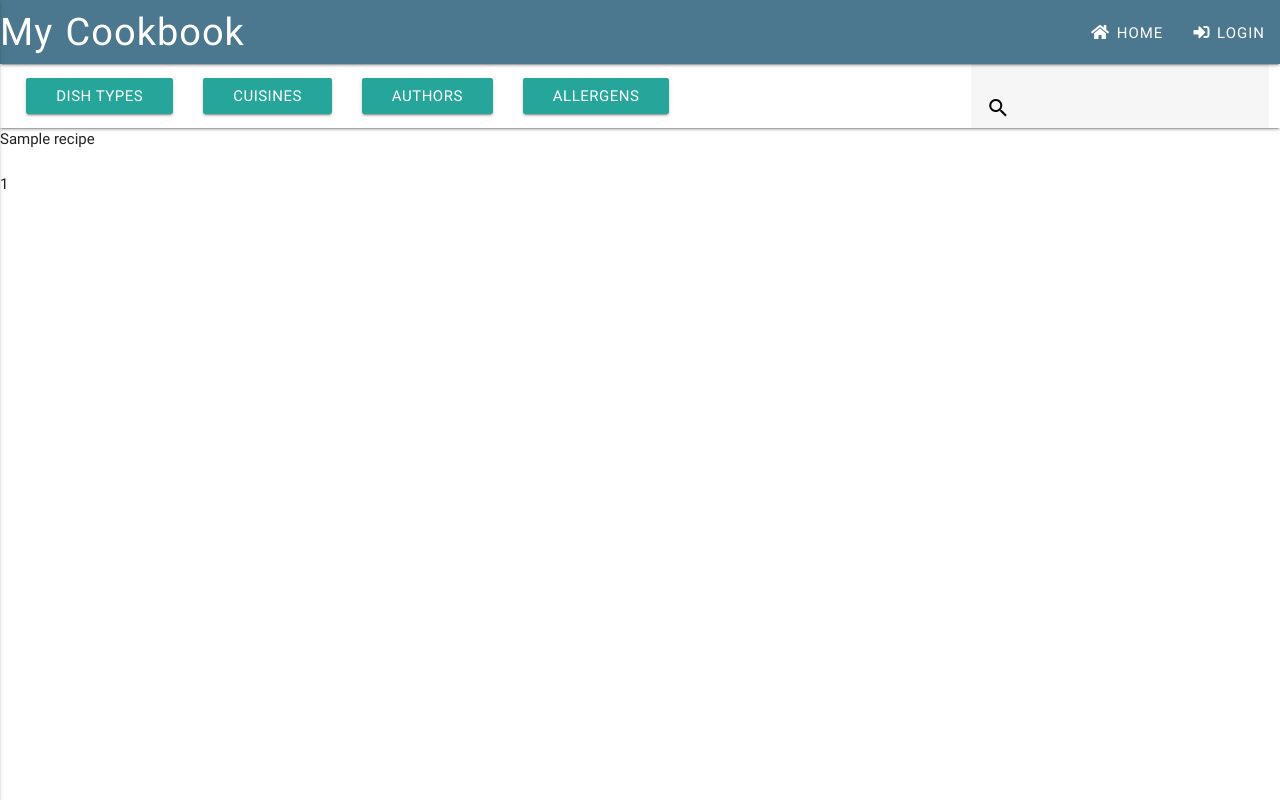
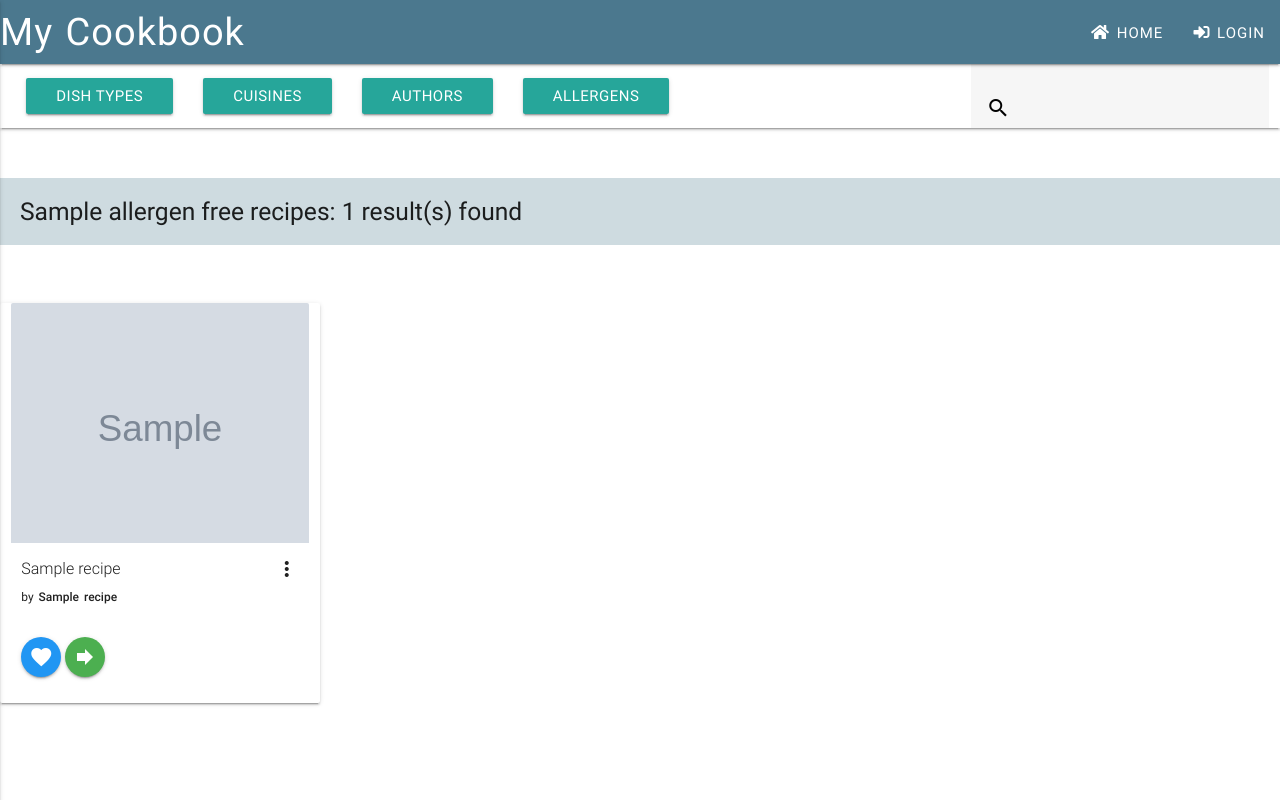
Before and after one commit to Code-Institute-Submissions/online-cookbook-3, a Flask app: a page that uses templates/base.html in a window 1280 px wide. Run offline with Flask 2, Linux system fonts and the light colour scheme; grey boxes marked "Sample" are stand-in pictures; a database or web service that is not in the repository returns one stand-in record (values such as "Sample title"); some libraries are stand-ins or nearby versions.

Commit message:
Added functionality to search by allergens to retrieve allergen free recipes

```diff
--- a/app.py
+++ b/app.py
@@ -301,9 +301,9 @@ def search_allergen(allergen_name):
     users = mongo.db.users.find()
     allergens = mongo.db.allergens.find()
     recipes =  mongo.db.recipes
-    allergen_result = recipes.find({'allergen_name': allergen_name})
+    allergen_result = recipes.find({'allergen_name':{'$not': {'$eq': allergen_name}}})
     allergen_count = allergen_result.count()
-    return render_template('searchallergen.html', result = allergen_result,
+    return render_template('searchallergen.html', result = allergen_result, allergen_name=allergen_name,
                             count = allergen_count, dishes=dishes, cuisines=cuisines, users=users, allergens=allergens)
 
 
--- a/templates/base.html
+++ b/templates/base.html
@@ -58,7 +58,9 @@
                     </ul>
                     <ul id="allergens2" class="dropdown-content">
                       {% for allergen in allergens %}
+                          {% if allergen.allergen_name != 'No allergens' %}
                           <li><a href="{{url_for('search_allergen', allergen_name=allergen.allergen_name)}}">{{allergen.allergen_name}}</a></li>
+                          {% endif %}
                       {% endfor %}
                     </ul>
                     <ul class="side-nav" id="mobile-demo">
@@ -105,9 +107,11 @@
                   {% endfor %}
                 </ul>
                 <ul id="allergens1" class="dropdown-content">
-                    {% set _stub = allergens.rewind() %}
+                  {% set _stub = allergens.rewind() %}
                   {% for allergen in allergens %}
+                      {% if allergen.allergen_name != 'No allergens' %}
                       <li><a href="{{url_for('search_allergen', allergen_name=allergen.allergen_name)}}">{{allergen.allergen_name}}</a></li>
+                      {% endif %}
                   {% endfor %}
                 </ul>
                 <form class="col s12 l3">
--- a/templates/searchallergen.html
+++ b/templates/searchallergen.html
@@ -1,8 +1,28 @@
 {% extends 'base.html' %}{% block content %}
 
-{% for res in result %}
-{{res.allergen_name}}<br><br>
-{% endfor %}
-{{count}}
+<h5 class="heading">{{allergen_name}} free recipes: {{count}} result(s) found</h5>
+<div class="row">
+    {% for res in result %}
+    <div class="card medium col s8 offset-s2 m6 l3">
+        <div class="card-image waves-effect waves-block waves-light">
+          <img class="activator" height="250" src="{{res.recipe_image_url}}">
+        </div>
+        <div class="card-content">
+          <span class="card-title activator grey-text text-darken-4">{{res.recipe_title}}<i class="material-icons right">more_vert</i></span>
+          <span class="small-text">by <strong>{{res.recipe_author_name}}</strong></span>
+          <p class="card-icons">
+              <a href="" class="btn-floating waves-effect waves-light blue"><i class="material-icons">favorite</i></a>
+              <a href="{{url_for('the_recipe', recipe_id = res._id, recipe_title = res.recipe_title)}}" class="btn-floating waves-effect waves-light green"><i class="material-icons">forward</i></a>
+          </p>
+
+        </div>
+        <div class="card-reveal">
+          <span class="card-title grey-text text-darken-4"><i class="material-icons right">close</i>{{res.recipe_title}}</span>
+          <p>{{res.recipe_short_description}}</p>
+        </div>
+    </div>
+    {% endfor %}
+</div>
+
 
 {% endblock %}
```
